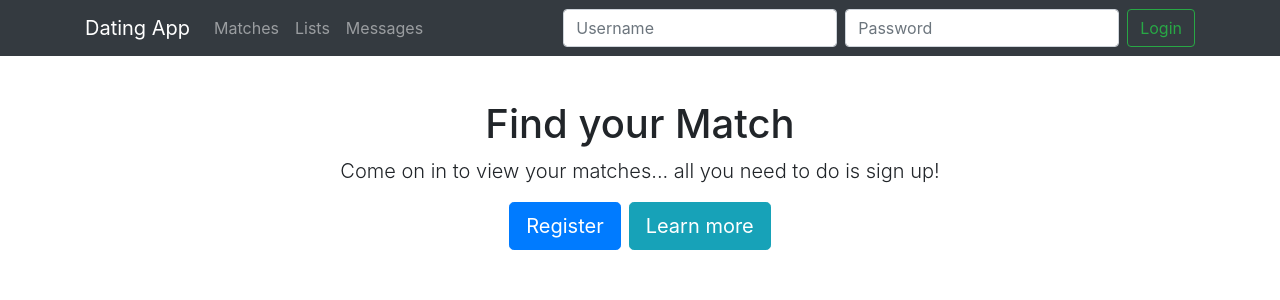
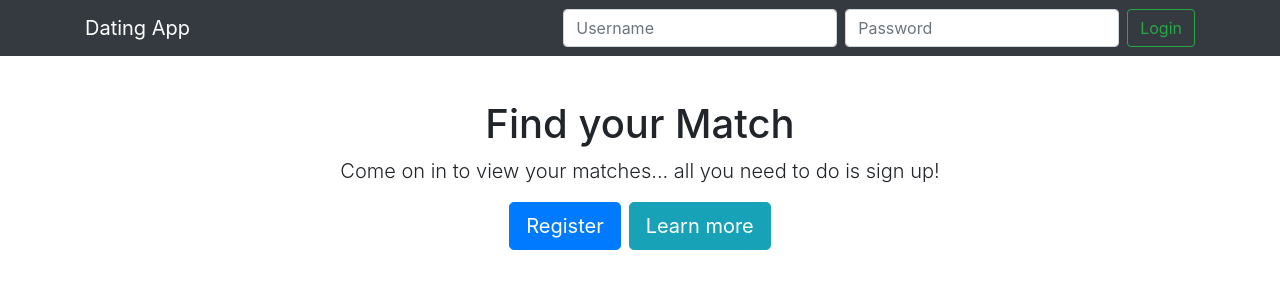
Before and after one commit to AbinayaSakthikumar/client, an Angular app: page / in a window 1280 px wide. Shown: the top 300 px of the page. Built offline with nearby package versions, Linux system fonts and the light colour scheme.

Commit message:
End of section 6 (71. Adding a dummy remote)

```diff
--- a/src/app/app-routing.module.ts
+++ b/src/app/app-routing.module.ts
@@ -9,10 +9,18 @@ import { AuthGuard } from './_guards/auth.guard';
 
 const routes: Routes = [
   {path: '', component: HomeComponent},
+  {
+    path: '',
+    runGuardsAndResolvers: 'always',
+    canActivate: [AuthGuard],
+    children: [
   {path: 'members', component: MemberListComponent, canActivate: [AuthGuard]},
   {path: 'members/:id', component: MemberDetailComponent},
   {path: 'lists', component: ListsComponent},
   {path: 'messages', component: MessagesComponent},
+    ]
+  },
+
   {path: '**', component: HomeComponent, pathMatch: 'full'},
 
 ];
--- a/src/app/nav/nav.component.html
+++ b/src/app/nav/nav.component.html
@@ -1,8 +1,9 @@
 <nav class="navbar navbar-expand-md navbar-dark fixed-top bg-dark">
   <div class="container">
     <a class="navbar-brand" routerLink='/' routerLinkActive='active' >Dating App</a>
-      <ul class="navbar-nav mr-auto">
-        <li class="nav-item ">
+      <ul class="navbar-nav mr-auto" >
+        <ng-container *ngIf="accountService.currentUser$ | async">
+           <li class="nav-item ">
           <a class="nav-link" routerLink='/members' routerLinkActive='active'>Matches</a>
         </li>
         <li class="nav-item">
@@ -11,6 +12,8 @@
         <li class="nav-item">
           <a class="nav-link" routerLink='/messages' routerLinkActive='active' >Messages</a>
         </li>
+      </ng-container>
+
       </ul>
 
       <div class="dropdown" *ngIf="accountService.currentUser$ |async" dropdown>
```
